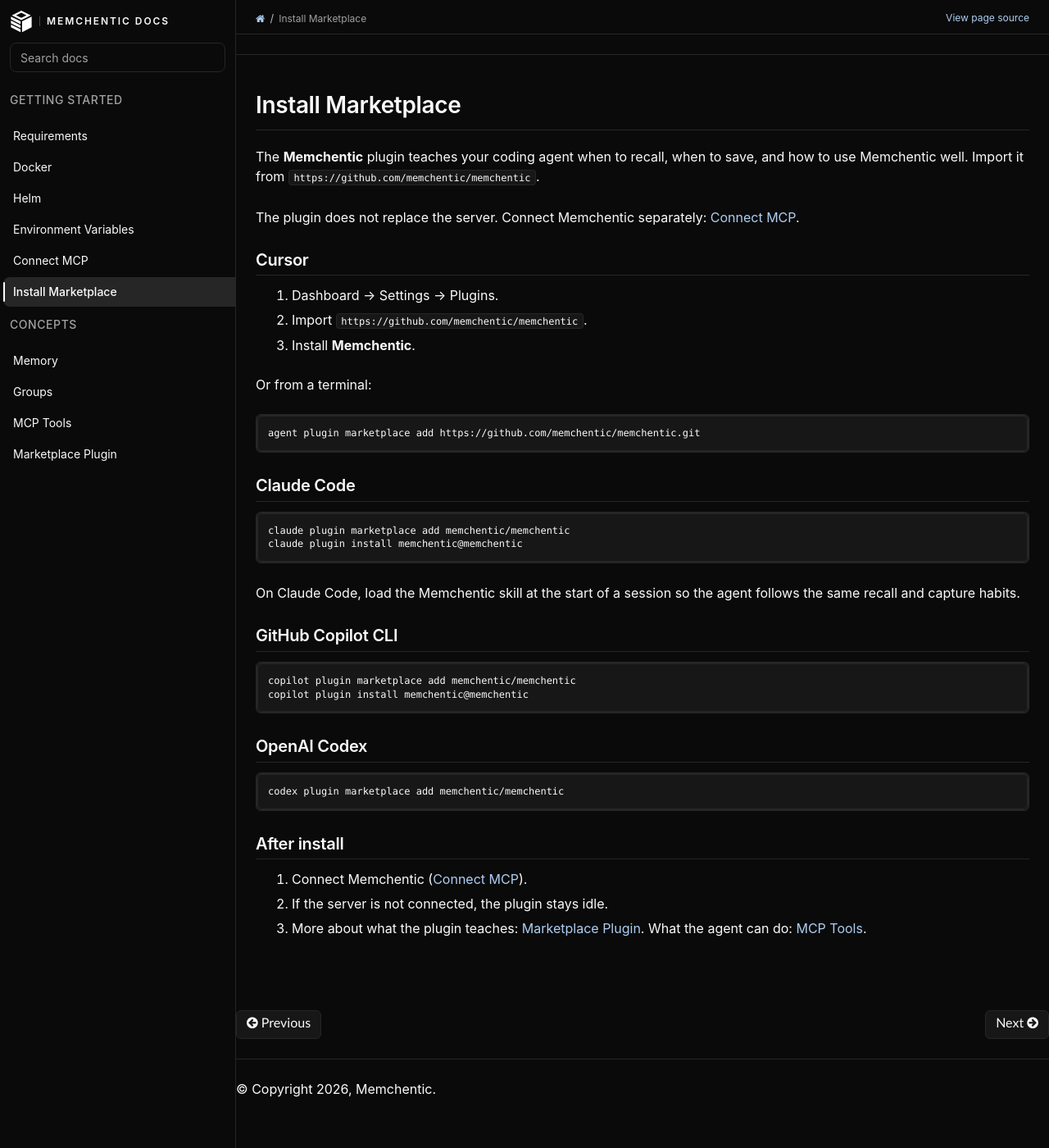
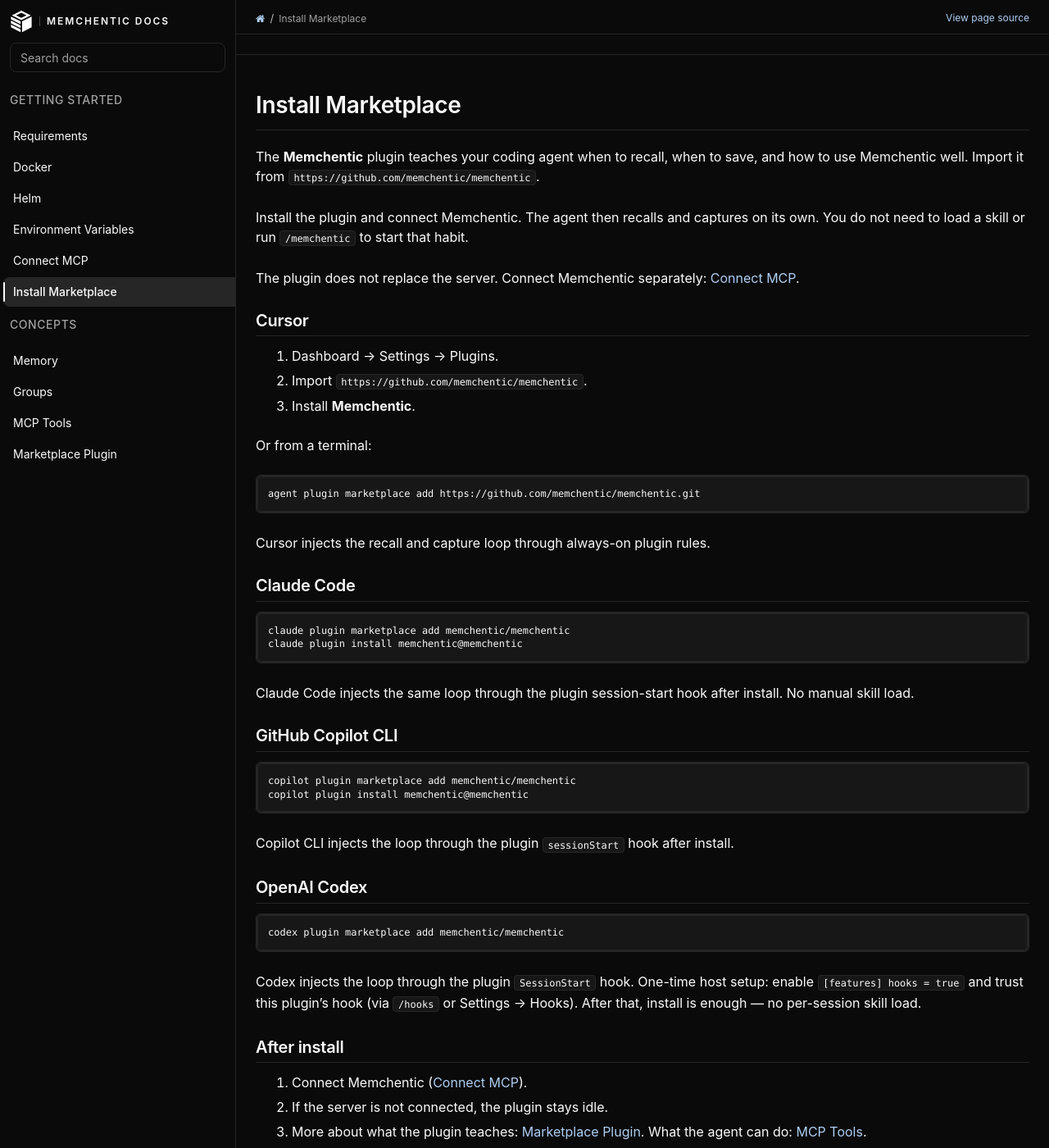
Before and after one commit to memchentic/docs, a Sphinx documentation site: the page built from sphinx/source/install-marketplace.md, in a window 1280 px wide and 1400 px high. Shown: the whole window at 82% size. Built offline with Sphinx 7.4.7 and the Read the Docs theme 3.1.0, drawn with Linux system fonts in a browser that asks for light colours.

Commit message:
docs(marketplace): drop manual skill load on claude code
Install + MCP connection is enough; Claude/Copilot/Codex get the loop from
the plugin session-start hook. Codex still needs one-time hooks enable + trust.

````diff
--- a/sphinx/source/install-marketplace.md
+++ b/sphinx/source/install-marketplace.md
@@ -3,6 +3,10 @@
 The **Memchentic** plugin teaches your coding agent when to recall, when to
 save, and how to use Memchentic well. Import it from
 `https://github.com/memchentic/memchentic`.
+
+Install the plugin and connect Memchentic. The agent then recalls and captures
+on its own. You do not need to load a skill or run `/memchentic` to start that
+habit.
 
 The plugin does not replace the server. Connect Memchentic separately:
 {doc}`connect-mcp`.
@@ -19,6 +23,8 @@ Or from a terminal:
 agent plugin marketplace add https://github.com/memchentic/memchentic.git
 ```
 
+Cursor injects the recall and capture loop through always-on plugin rules.
+
 ## Claude Code
 
 ```shell
@@ -26,8 +32,8 @@ claude plugin marketplace add memchentic/memchentic
 claude plugin install memchentic@memchentic
 ```
 
-On Claude Code, load the Memchentic skill at the start of a session so the
-agent follows the same recall and capture habits.
+Claude Code injects the same loop through the plugin session-start hook after
+install. No manual skill load.
 
 ## GitHub Copilot CLI
 
@@ -36,11 +42,19 @@ copilot plugin marketplace add memchentic/memchentic
 copilot plugin install memchentic@memchentic
 ```
 
+Copilot CLI injects the loop through the plugin `sessionStart` hook after
+install.
+
 ## OpenAI Codex
 
 ```shell
 codex plugin marketplace add memchentic/memchentic
 ```
+
+Codex injects the loop through the plugin `SessionStart` hook. One-time host
+setup: enable `[features] hooks = true` and trust this plugin’s hook (via
+`/hooks` or Settings → Hooks). After that, install is enough — no per-session
+skill load.
 
 ## After install
 
````
Also changed, not shown: sphinx/source/marketplace.md (+8 -3 lines).
